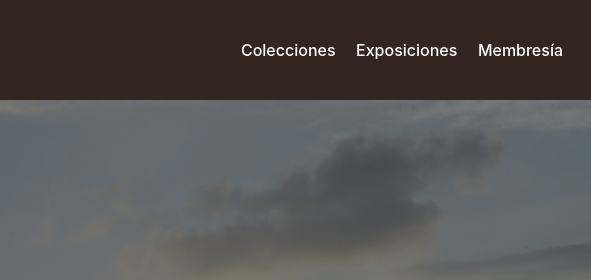
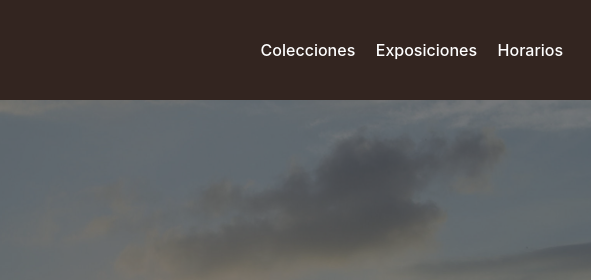
Before and after one commit to lucyalls/lucyalls-est-web-2025-unl, a plain HTML site: page index.html in a window 1280 px wide. Shown: the top 280 px of the page, 689-1280 px from the left. Drawn offline with Linux system fonts and the light colour scheme.

Commit message:
Modificaciones

```diff
--- a/index.html
+++ b/index.html
@@ -34,7 +34,7 @@
     <div class="nav-right"> <!-- Agrupar los links a la derecha -->
         <a class="nav-link" href="#colecciones">Colecciones</a>
         <a class="nav-link" href="#exposiciones">Exposiciones</a>
-        <a class="nav-link" href="#">Membresía</a>
+        <a class="nav-link" href="#">Horarios</a>
     </div>
     </nav>
 
```
Also changed, not shown: README.txt.
